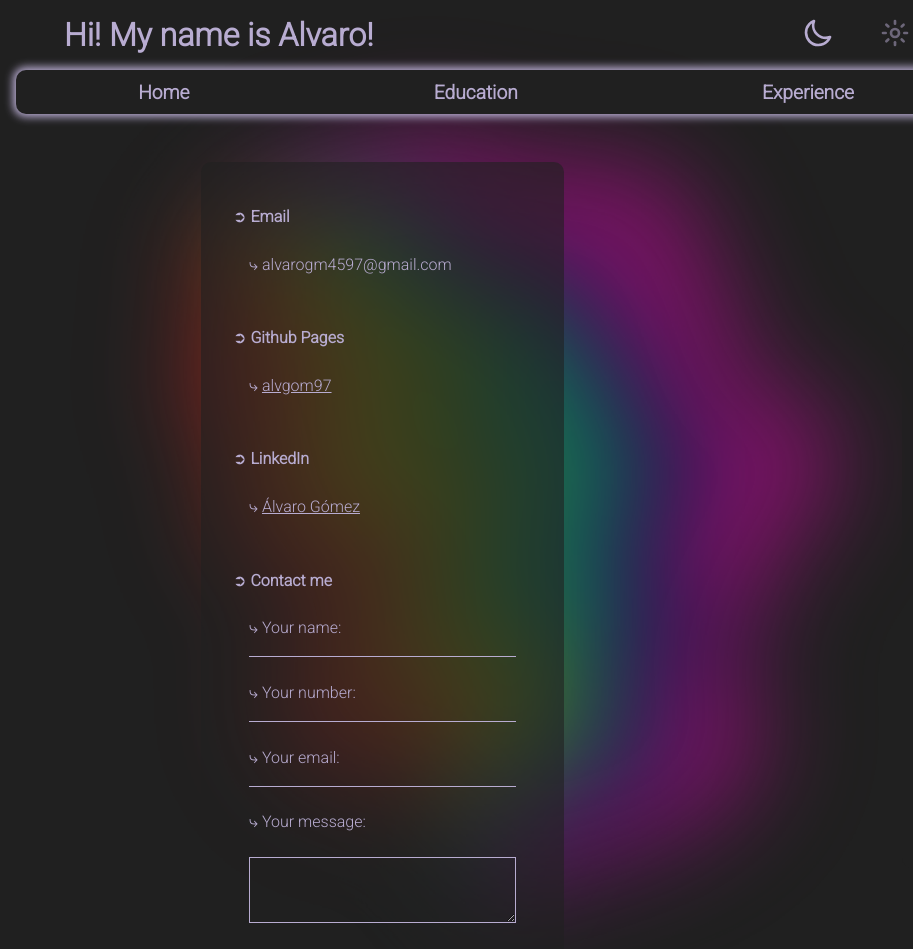
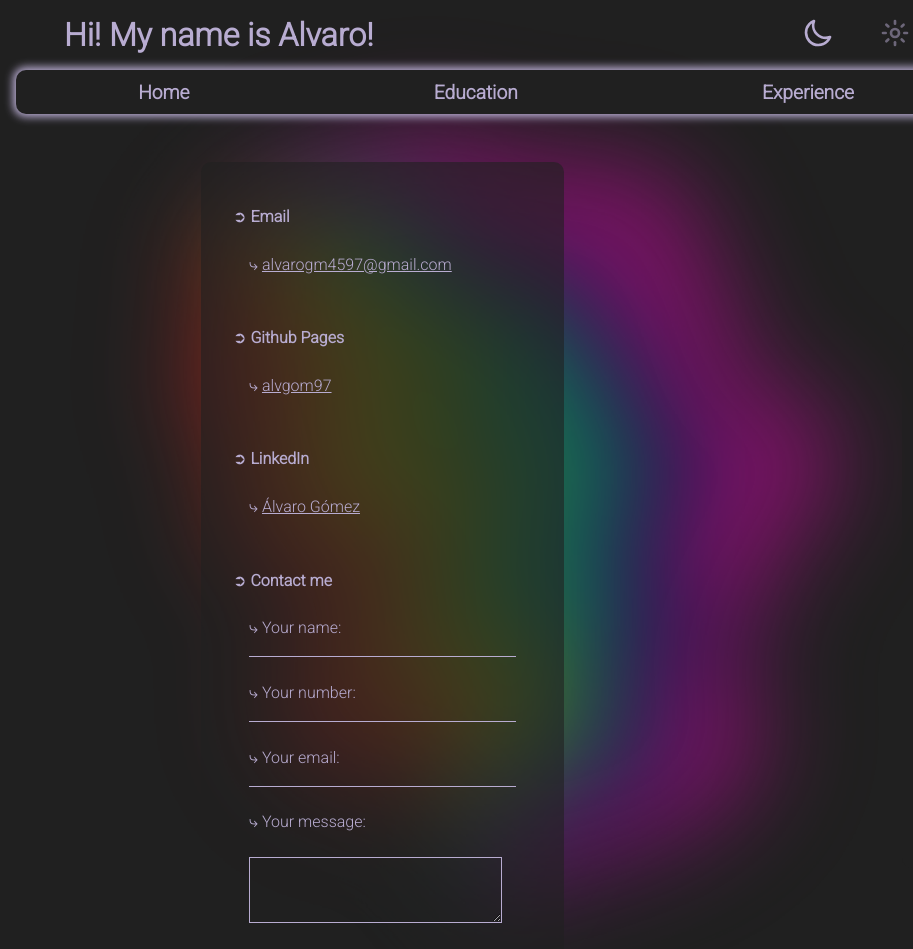
Before and after one commit to alvgom97/Portfolio, a plain HTML site: page index.html in a window 1280 px wide. Shown: the top 949 px of the page, 0-913 px from the left. Drawn offline with Linux system fonts and the light colour scheme; grey boxes are pictures that could not be loaded.

Commit message:
fix issues

```diff
--- a/css/general.scss
+++ b/css/general.scss
@@ -283,6 +283,10 @@ body {
                     border: thin solid var(--color);
                     width: 10em;
                     width: -webkit-fill-available;
+                    min-width: 19em;
+                    max-width: 19em;
+                    min-height: 2em;
+                    max-height: 19em;
                 }
             }
 
--- a/index.html
+++ b/index.html
@@ -30,7 +30,7 @@
             <ul>
                 <li><span>Email</span>
                     <ul>
-                        <li><a href="mailto:alvarogm4597@gmail.com"></a>alvarogm4597@gmail.com</li>
+                        <li><a href="mailto:alvarogm4597@gmail.com">alvarogm4597@gmail.com</a></li>
                     </ul>
                 </li>
                 <li><span>Github Pages</span>
```
Also changed, not shown: css/general.css, 1 other file.
